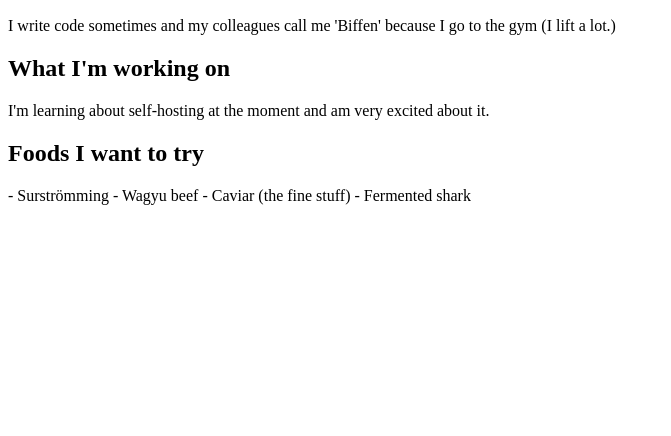
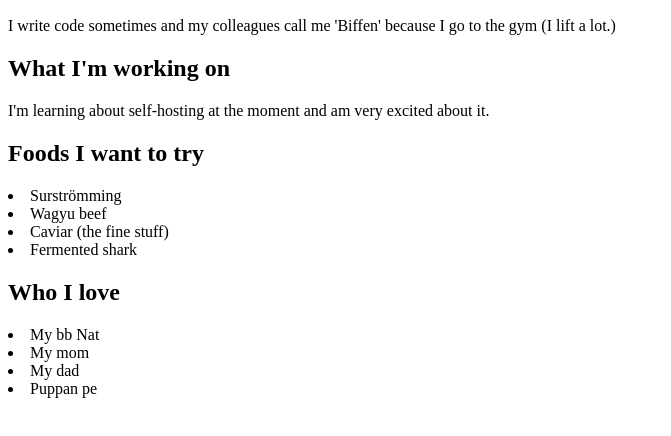
Before and after one commit to DavidNorell/mywebsite, a plain HTML site: page index.html in a window 1280 px wide. Shown: the part 96-532 px from the top of the page, without its empty margins (0-671 px from the left). Drawn offline with Linux system fonts and the light colour scheme.

Commit message:
Add important persons

```diff
--- a/index.html
+++ b/index.html
@@ -13,10 +13,17 @@
 		</p>
 		<h2>Foods I want to try</h2>
 		<p>
-			- Surströmming
-			- Wagyu beef
-			- Caviar (the fine stuff)
-			- Fermented shark
+			<li> Surströmming </li>
+			<li> Wagyu beef </li>
+			<li> Caviar (the fine stuff) </li>
+			<li> Fermented shark </li>
+		</p>
+		<h2>Who I love</h2>
+		<p>
+			<li>My bb Nat</li>
+			<li>My mom</li>
+			<li>My dad</li>
+			<li>Puppan pe</li>
 		</p>
 	</body>
 </html>
```
